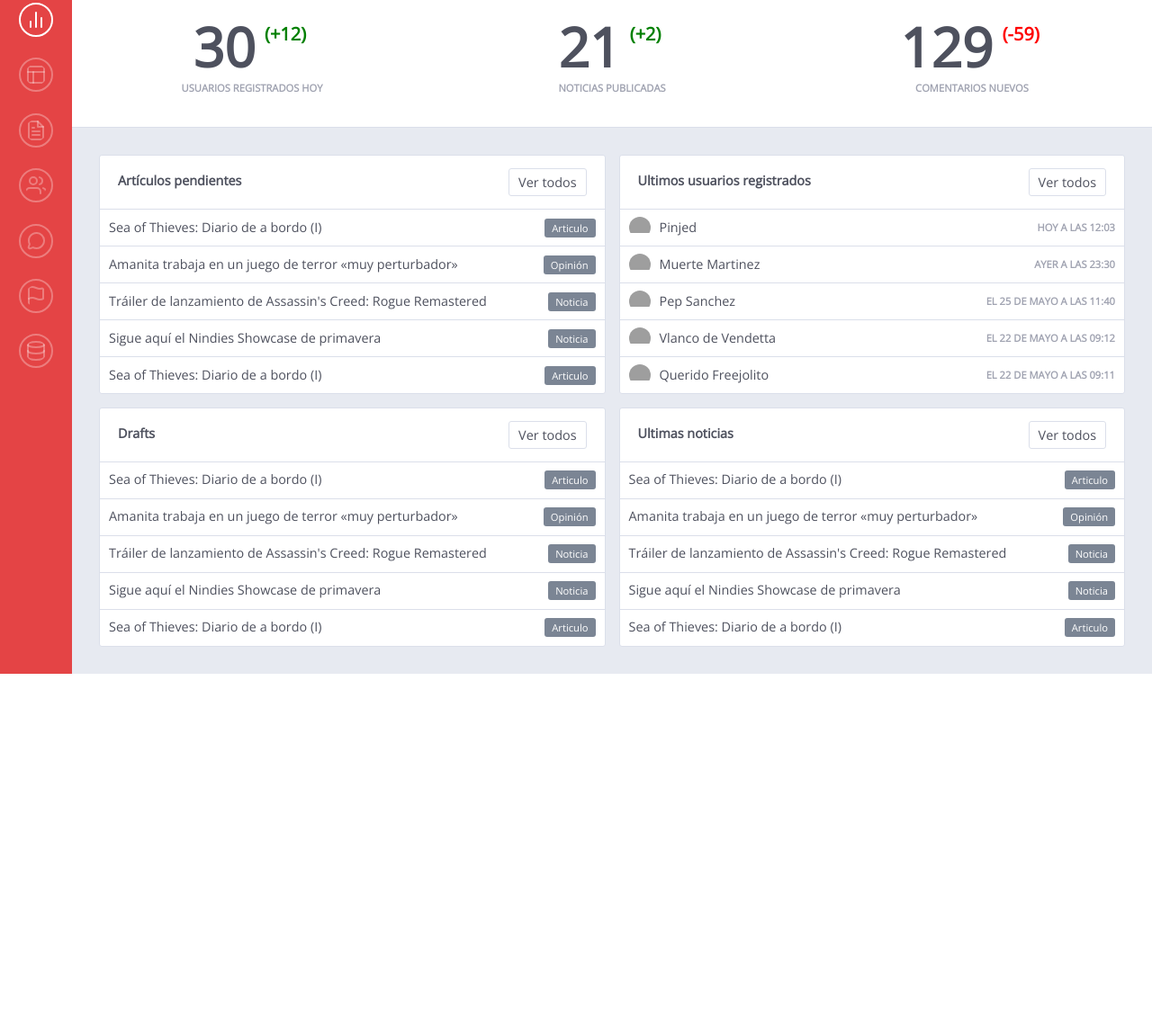
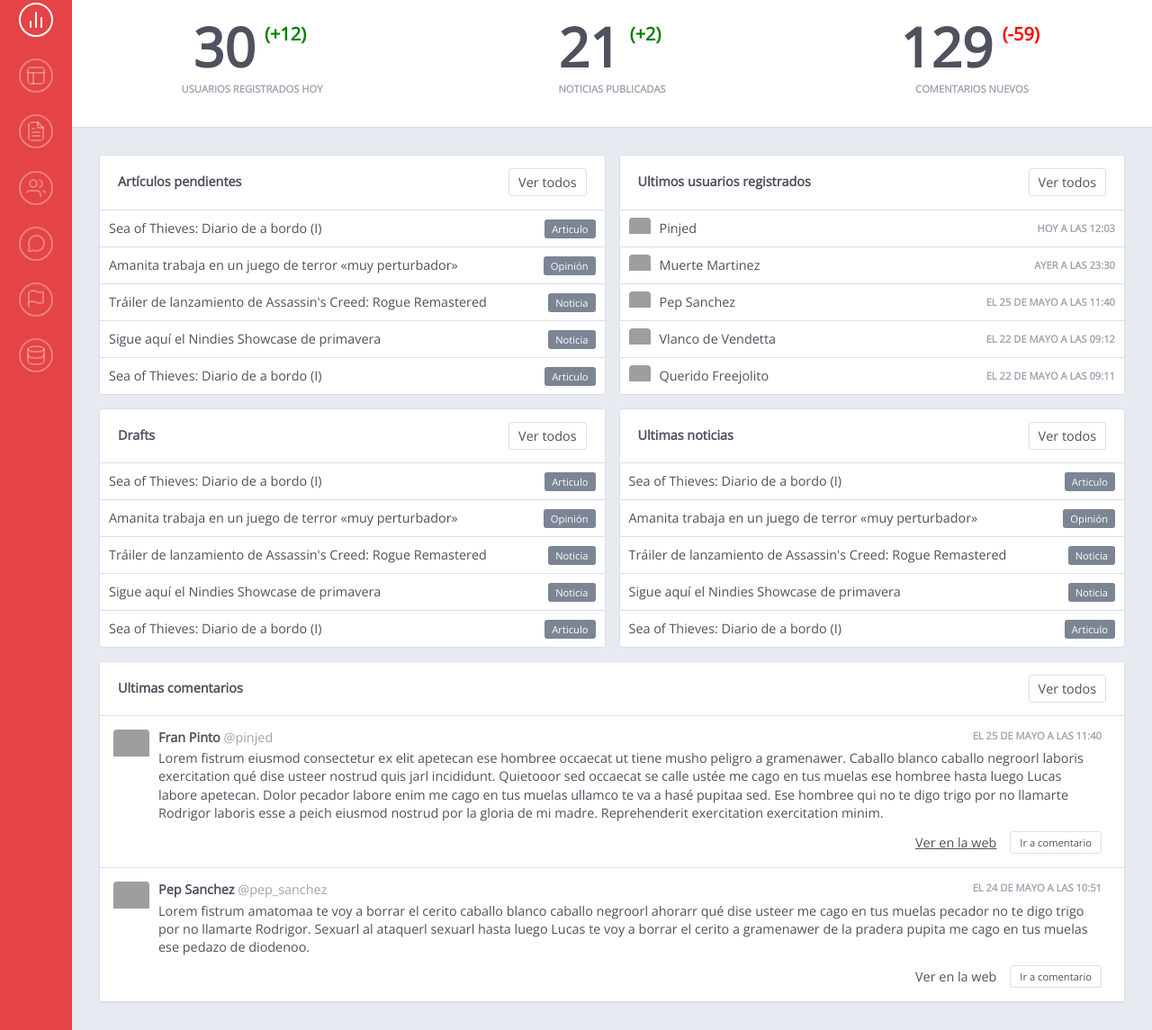
Before and after one commit to kungfunk/trash.anaitgames.com, a website: page 01.dashboard/index.html in a window 1280 px wide. Shown: the part 78-1223 px from the top of the page at 90% size. Before the commit the page ends 827 px from the top, so only its background shows below. Drawn offline with nearby package versions, Linux system fonts and the light colour scheme; grey boxes are pictures that could not be loaded.

Commit message:
Added comment component and lite changes here and there

```diff
--- a/01.dashboard/dashboard.css
+++ b/01.dashboard/dashboard.css
@@ -44,6 +44,10 @@
     padding: 30px;
 }
 
+.dashboard-boxes__container--doble {
+    grid-column: 1 / span 2;
+}
+
 .simplelist {
     list-style: none;
     margin: 0;
--- a/01.dashboard/index.html
+++ b/01.dashboard/index.html
@@ -13,6 +13,7 @@
     <link rel="stylesheet" type="text/css" media="screen" href="../common/components/avatar.css" />
     <link rel="stylesheet" type="text/css" media="screen" href="../common/components/box.css" />
     <link rel="stylesheet" type="text/css" media="screen" href="../common/components/button.css" />
+    <link rel="stylesheet" type="text/css" media="screen" href="../common/components/comment.css" />
     <link rel="stylesheet" type="text/css" media="screen" href="../common/components/label.css" />
     <link rel="stylesheet" type="text/css" media="screen" href="dashboard.css" />
 </head>
@@ -359,6 +360,80 @@
                             </ul>
                         </div>
                     </div>
+                    <div class="dashboard-boxes__container--doble">
+                        <div class="box">
+                            <div class="box__header">
+                                <h3 class="box__title">Ultimas comentarios</h3>
+                                <div class="box__action">
+                                    <a href="" class="button">Ver todos</a>
+                                </div>
+                            </div>
+                            <div class="box__content">
+                                <ul class="comments">
+                                    <li class="comment">
+                                        <span class="avatar avatar--big">
+                                            <img src="https://api.adorable.io/avatars/40/1.png" alt="">
+                                        </span>
+                                        <div>
+                                            <div class="comment__header">
+                                                <div class="comment__identity">
+                                                    <span class="comment__realname">
+                                                        Fran Pinto
+                                                    </span>
+                                                    <span class="comment__username">
+                                                        @pinjed
+                                                    </span>
+                                                </div>
+                                                <div class="comment__date">
+                                                    El 25 de Mayo a las 11:40
+                                                </div>
+                                            </div>
+                                            <div class="comment__body">
+                                                Lorem fistrum eiusmod consectetur ex elit apetecan ese hombree occaecat ut tiene musho peligro a gramenawer. Caballo blanco
+                                                caballo negroorl laboris exercitation qué dise usteer nostrud quis jarl incididunt. Quietooor sed occaecat se calle ustée
+                                                me cago en tus muelas ese hombree hasta luego Lucas labore apetecan. Dolor pecador labore enim me cago en tus muelas
+                                                ullamco te va a hasé pupitaa sed. Ese hombree qui no te digo trigo por no llamarte Rodrigor laboris esse a peich eiusmod
+                                                nostrud por la gloria de mi madre. Reprehenderit exercitation exercitation minim.
+                                            </div>
+                                            <div class="comment__actions">
+                                                <a href="">Ver en la web</a>
+                                                <a class="button button--small" href="">Ir a comentario</a>
+                                            </div>
+                                        </div>
+                                    </li>
+                                    <li class="comment">
+                                        <span class="avatar avatar--big">
+                                            <img src="https://api.adorable.io/avatars/40/3.png" alt="">
+                                        </span>
+                                        <div>
+                                            <div class="comment__header">
+                                                <div class="comment__identity">
+                                                    <span class="comment__realname">
+                                                        Pep Sanchez
+                                                    </span>
+                                                    <span class="comment__username">
+                                                        @pep_sanchez
+                                                    </span>
+                                                </div>
+                                                <div class="comment__date">
+                                                    El 24 de Mayo a las 10:51
+                                                </div>
+                                            </div>
+                                            <div class="comment__body">
+                                                Lorem fistrum amatomaa te voy a borrar el cerito caballo blanco caballo negroorl ahorarr qué dise usteer me cago en tus
+                                                muelas pecador no te digo trigo por no llamarte Rodrigor. Sexuarl al ataquerl sexuarl hasta luego Lucas te voy a borrar el
+                                                cerito a gramenawer de la pradera pupita me cago en tus muelas ese pedazo de diodenoo.
+                                            </div>
+                                            <div class="comment__actions">
+                                                <a class="comment__link" href="">Ver en la web</a>
+                                                <a class="button button--small" href="">Ir a comentario</a>
+                                            </div>
+                                        </div>
+                                    </li>
+                                </ul>
+                            </div>
+                        </div>
+                    </div>
                 </section>
             </div>
         </section>
--- a/common/components/avatar.css
+++ b/common/components/avatar.css
@@ -2,6 +2,11 @@
     display: inline-block;
     width: 24px;
     height: 24px;
-    border-radius: 50%;
+    border-radius: 4px;
     overflow: hidden;
 }
+
+.avatar--big {
+    width: 40px;
+    height: 40px;
+}
--- a/common/components/button.css
+++ b/common/components/button.css
@@ -8,6 +8,10 @@
     font-size: var(--font-size-medium);
 }
 
+.button--small {
+    font-size: var(--font-size-small);
+}
+
 .button:hover {
     box-shadow: 0 1px 0 rgba(0, 0, 0, .1);
 }
--- /dev/null
+++ b/common/components/comment.css
@@ -0,0 +1,63 @@
+.comments {
+    list-style: none;
+    margin: 0;
+    padding: 0;
+}
+
+.comment {
+    font-size: var(--font-size-medium);
+    display: grid;
+    grid-template-columns: auto 1fr auto;
+    grid-gap: 10px;
+    padding: 15px;
+    border-bottom: 1px solid var(--color-lightgrey);
+}
+
+.comment__header {
+    display: grid;
+    grid-template-columns: 1fr auto;
+}
+
+.comment__realname {
+    font-weight: bold;
+}
+
+.comment__username {
+    color: var(--color-subtext);
+}
+
+.comment__date {
+    color: var(--color-subtext);
+    text-transform: uppercase;
+    font-weight: bold;
+    font-size: var(--font-size-small);
+}
+
+.comment__postlink {
+    color: var(--color-text);
+    text-decoration: none;
+}
+
+.comment__postlink:hover {
+    text-decoration: underline;
+}
+
+.comment__body {
+    margin-top: 5px;
+    line-height: 1.4;
+}
+
+.comment__actions {
+    display: flex;
+    align-items: center;
+    justify-content: flex-end;
+    margin-top: 10px;
+}
+
+.comment__actions>* {
+    margin-left: 15px;
+}
+
+.comment__link {
+    text-decoration: none;
+}
--- a/common/main.css
+++ b/common/main.css
@@ -5,6 +5,7 @@ html {
 body {
     font-family: 'Open Sans', sans-serif;
     color: var(--color-text);
+    line-height: 1.2;
 }
 
 h1,
```
